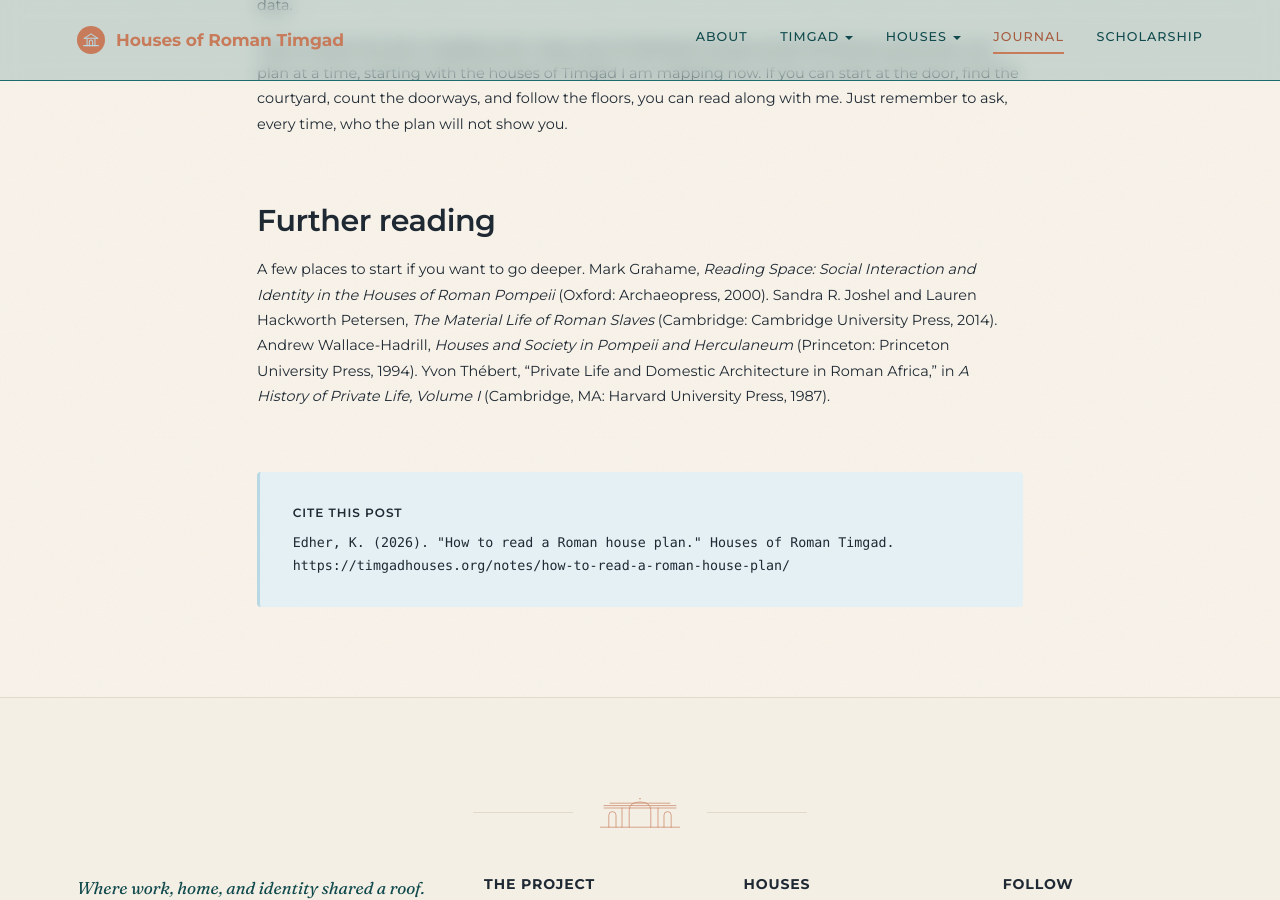
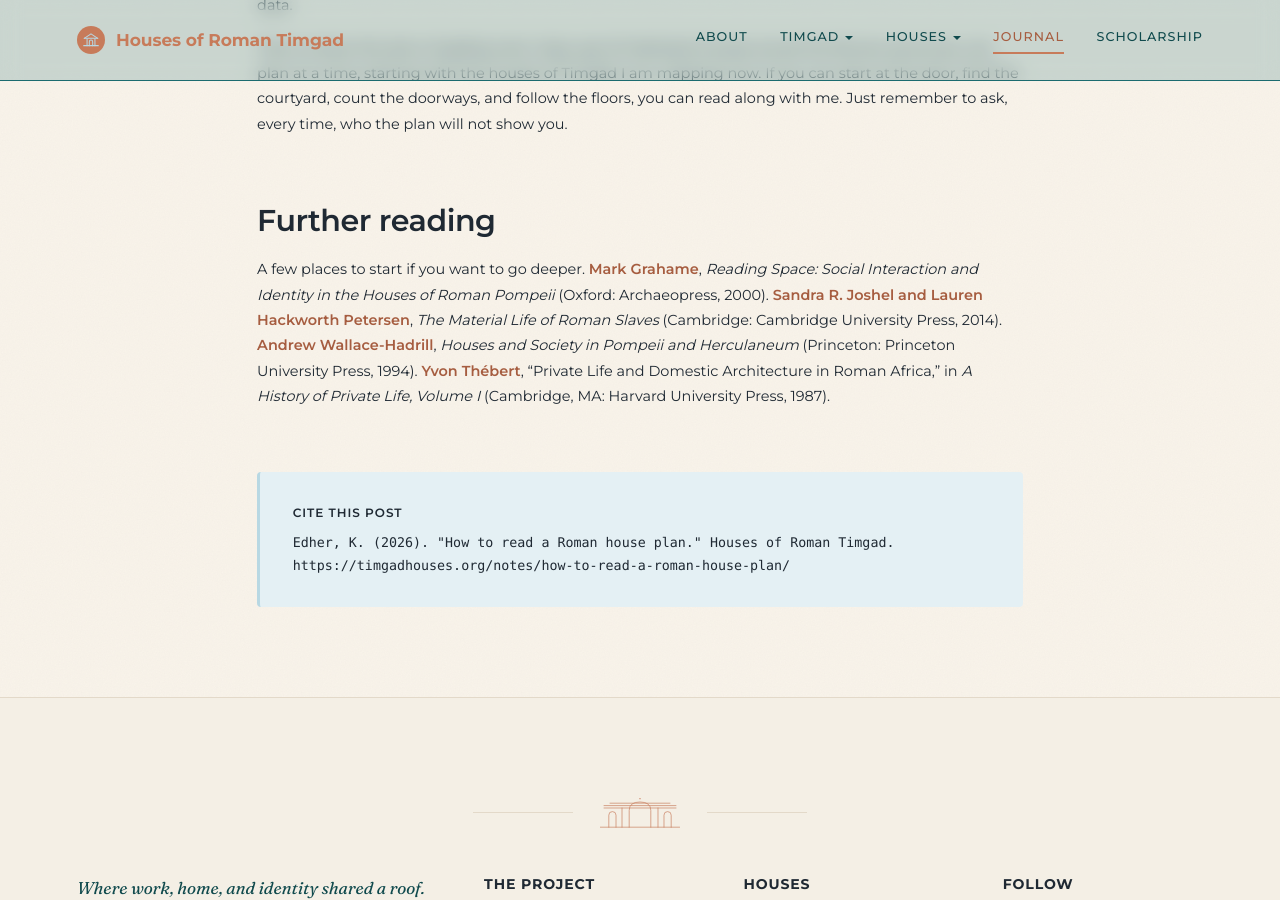
Before and after one commit to kimedher/timgadhouses, a Jekyll site: the page built from _posts/2026-07-23-how-to-read-a-roman-house-plan.md, in a window 1280 px wide and 900 px high, scrolled down 7789 px. Built offline with Jekyll 4.4.1, drawn with Linux system fonts in a browser that asks for light colours.

Commit message:
Further reading: terracotta author names

```diff
--- a/_posts/2026-07-23-how-to-read-a-roman-house-plan.md
+++ b/_posts/2026-07-23-how-to-read-a-roman-house-plan.md
@@ -96,6 +96,6 @@ That is where this site is heading next: close-ups of individual houses across t
 
 ## Further reading
 
-A few places to start if you want to go deeper. Mark Grahame, <em>Reading Space: Social Interaction and Identity in the Houses of Roman Pompeii</em> (Oxford: Archaeopress, 2000). Sandra R. Joshel and Lauren Hackworth Petersen, <em>The Material Life of Roman Slaves</em> (Cambridge: Cambridge University Press, 2014). Andrew Wallace-Hadrill, <em>Houses and Society in Pompeii and Herculaneum</em> (Princeton: Princeton University Press, 1994). Yvon Thébert, "Private Life and Domestic Architecture in Roman Africa," in <em>A History of Private Life, Volume I</em> (Cambridge, MA: Harvard University Press, 1987).
+A few places to start if you want to go deeper. <span style='color:#A65D40;font-weight:600;'>Mark Grahame</span>, <em>Reading Space: Social Interaction and Identity in the Houses of Roman Pompeii</em> (Oxford: Archaeopress, 2000). <span style='color:#A65D40;font-weight:600;'>Sandra R. Joshel and Lauren Hackworth Petersen</span>, <em>The Material Life of Roman Slaves</em> (Cambridge: Cambridge University Press, 2014). <span style='color:#A65D40;font-weight:600;'>Andrew Wallace-Hadrill</span>, <em>Houses and Society in Pompeii and Herculaneum</em> (Princeton: Princeton University Press, 1994). <span style='color:#A65D40;font-weight:600;'>Yvon Thébert</span>, "Private Life and Domestic Architecture in Roman Africa," in <em>A History of Private Life, Volume I</em> (Cambridge, MA: Harvard University Press, 1987).
 
 <!-- After the Instagram carousel goes live, add: <p><em>Also shared as a field guide on <a href="IG_POST_URL">Instagram</a>.</em></p> -->
```
